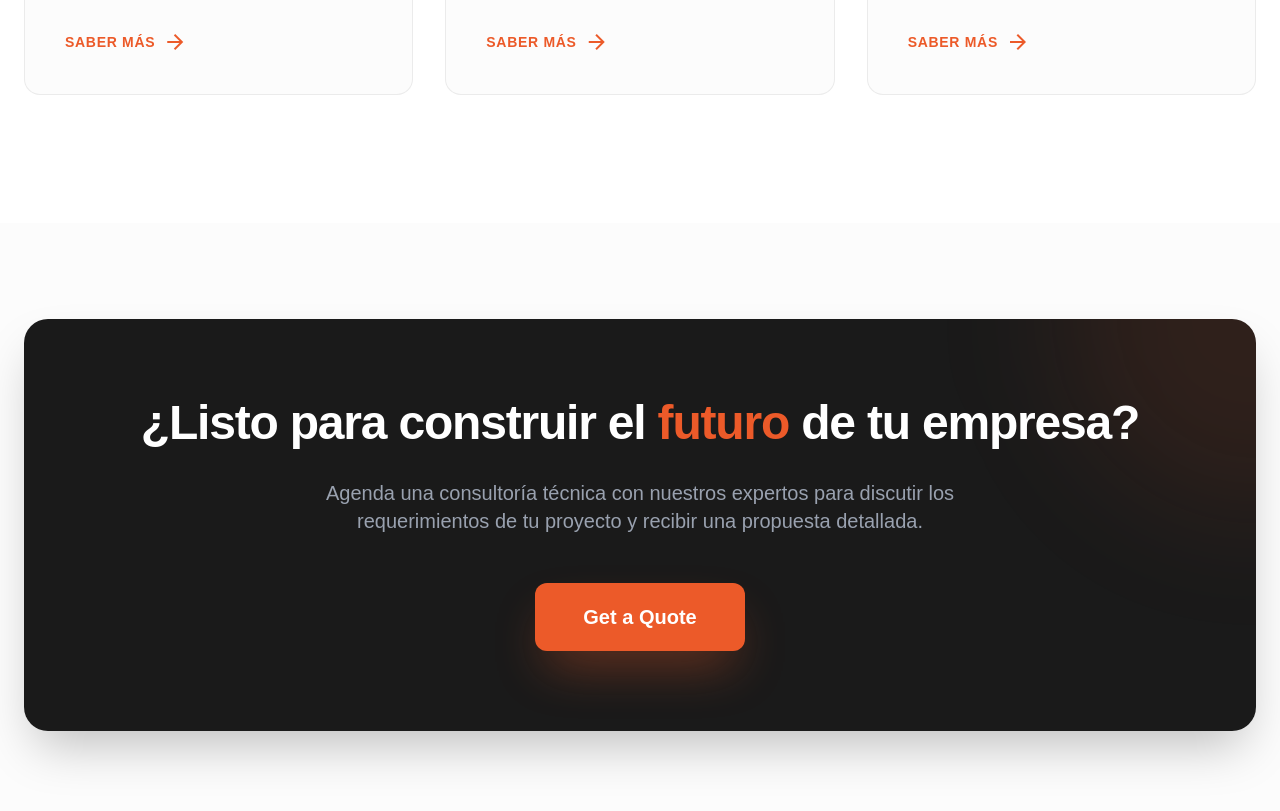
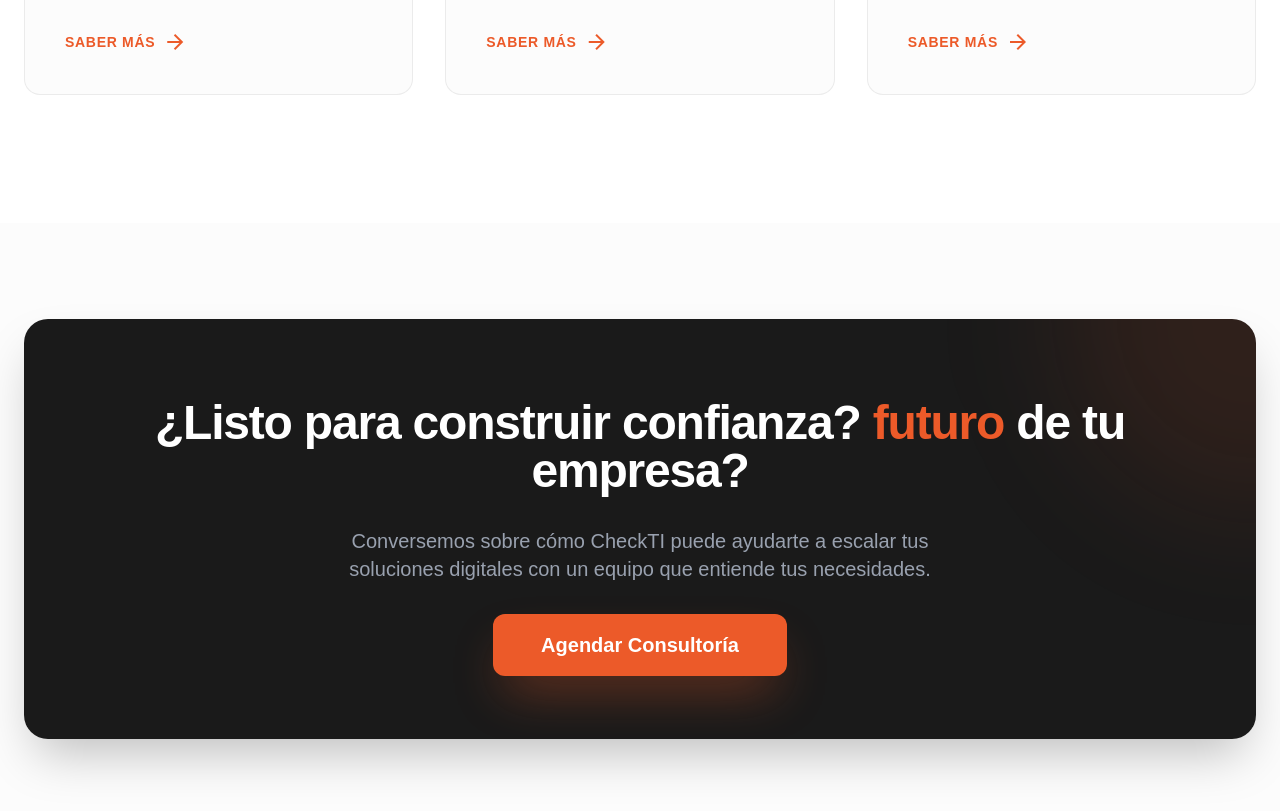
Before and after one commit to jfreakp/checkit, a Next.js app: page / in a window 1280 px wide. Shown: the part 1560-2371 px from the top of the page. Built offline with nearby package versions, Linux system fonts and the light colour scheme.

Commit message:
Se arregla diseño.

```diff
--- a/app/about/page.tsx
+++ b/app/about/page.tsx
@@ -1,3 +1,14 @@
+import { CardEnviarEncuesta } from "@/sharing/components/CardEnviarEncuesta";
+
+const infoCard = {
+    title1: "¿Listo para  ",
+    title2: "construir ",
+    title3: "confianza?",
+    description: "Conversemos sobre cómo CheckTI puede ayudarte a escalar tus soluciones digitales con un equipo que entiende tus necesidades.",
+    primaryActionText: "Agendar Consultoría",
+    secondaryActionText: "Nuestra Metodología"
+};
+
 export default function AboutPage() {
     return (
         <main className="flex-1">
@@ -143,24 +154,15 @@
                     </div>
                 </div>
             </section>
-            <section className="py-24 px-6 bg-background-light">
-                <div className="max-w-[1000px] mx-auto bg-dark-accent rounded-3xl p-16 text-center text-white relative overflow-hidden shadow-2xl">
-                    <div className="absolute -bottom-24 -left-24 w-64 h-64 bg-primary/20 rounded-full blur-3xl"></div>
-                    <div className="absolute -top-24 -right-24 w-64 h-64 bg-primary/10 rounded-full blur-3xl"></div>
-                    <h2 className="text-4xl md:text-5xl font-black mb-6 relative z-10">¿Listo para construir confianza?</h2>
-                    <p className="text-white/70 mb-10 text-xl max-w-2xl mx-auto relative z-10">
-                        Conversemos sobre cómo CheckTI puede ayudarte a escalar tus soluciones digitales con un equipo que entiende tus necesidades.
-                    </p>
-                    <div className="flex flex-col sm:flex-row gap-4 justify-center relative z-10">
-                        <button className="bg-primary text-white font-bold px-10 py-5 rounded-xl hover:bg-primary/90 transition-all text-lg shadow-2xl shadow-primary/30">
-                            Agendar Consultoría
-                        </button>
-                        <button className="bg-white/10 text-white font-bold px-10 py-5 rounded-xl hover:bg-white/20 transition-all text-lg border border-white/20">
-                            Nuestra Metodología
-                        </button>
-                    </div>
-                </div>
-            </section>
+
+            <CardEnviarEncuesta
+                title1={infoCard.title1}
+                title2={infoCard.title2}
+                title3={infoCard.title3}
+                description={infoCard.description}
+                primaryActionText={infoCard.primaryActionText}
+                secondaryActionText={infoCard.secondaryActionText}
+            />
         </main>
     );
 }
--- a/app/page.tsx
+++ b/app/page.tsx
@@ -1,5 +1,7 @@
 import CardEmpresas from "@/components/home/CardEmpresas";
 import Slider from "@/components/home/Slider";
+import { CardEnviarEncuesta } from "@/sharing/components/CardEnviarEncuesta";
+import { title } from "process";
 
 const itemsEmpresas = [
   {
@@ -15,6 +17,15 @@
     height: 50,
   }
 ]
+
+const infoCard = {
+    title1: "¿Listo para construir confianza?",
+    title2: "futuro",
+    title3: "de tu empresa?",
+    description: "Conversemos sobre cómo CheckTI puede ayudarte a escalar tus soluciones digitales con un equipo que entiende tus necesidades.",
+    primaryActionText: "Agendar Consultoría",
+    secondaryActionText: "Nuestra Metodología"
+};
 
 export default function Home() {
   return (
@@ -94,23 +105,17 @@
           </div>
         </div>
       </section>
-      <section className="py-24 relative overflow-hidden">
-        <div className="brand-wave-bottom"></div>
-        <div className="max-w-7xl mx-auto px-6">
-          <div className="bg-corporate-heading rounded-3xl p-10 md:p-20 text-center relative overflow-hidden shadow-2xl">
-            <div className="absolute top-0 right-0 w-96 h-96 bg-primary/10 rounded-full -mr-48 -mt-48 blur-3xl"></div>
-            <div className="relative z-10">
-              <h2 className="text-4xl md:text-5xl font-extrabold text-white mb-8 tracking-tight">¿Listo para construir el <span className="text-primary">futuro</span> de tu empresa?</h2>
-              <p className="text-gray-400 max-w-2xl mx-auto mb-12 text-lg md:text-xl">
-                Agenda una consultoría técnica con nuestros expertos para discutir los requerimientos de tu proyecto y recibir una propuesta detallada.
-              </p>
-              <button className="bg-primary text-white px-12 py-5 rounded-xl font-bold text-xl hover:scale-105 transition-transform shadow-2xl shadow-primary/40">
-                Get a Quote
-              </button>
-            </div>
-          </div>
-        </div>
-      </section>
+
+      <CardEnviarEncuesta
+        title1={infoCard.title1}
+        title2={infoCard.title2}
+        title3={infoCard.title3}
+        description={infoCard.description}
+        primaryActionText={infoCard.primaryActionText}
+        secondaryActionText={infoCard.secondaryActionText}
+      />
+
+
     </main>
   );
 }
--- a/components/navbar/NavBar.tsx
+++ b/components/navbar/NavBar.tsx
@@ -17,7 +17,7 @@
         <div>
             <div className="md:hidden w-full">
                 <button
-                    className="p-2 focus:outline-none w-full color-background-light border-b border-gray-200 justify-end flex shadow-sm"
+                    className="p-2 focus:outline-none w-full bg-white border-b border-gray-200 justify-end flex shadow-sm"
                     onClick={() => setOpen(!open)}
                     aria-label="Abrir menú"
                 >
@@ -28,7 +28,7 @@
                     </div>
                 </button>
                 {open && (
-                    <nav className="absolute left-0 top-[56px] w-full flex flex-col gap-4 color-background-light shadow z-50 p-4">
+                    <nav className="absolute left-0 top-[56px] w-full flex flex-col gap-4 bg-white shadow z-50 p-4">
                         {navItems.map((item) => (
                             <ActiveLink
                                 key={item.path}
--- /dev/null
+++ b/sharing/components/CardEnviarEncuesta.tsx
@@ -0,0 +1,38 @@
+import Link from "next/link"
+
+interface CardEnviarEncuestaProps {
+    title1?: string
+    title2?: string
+    title3?: string
+    description?: string
+    primaryActionText?: string
+    secondaryActionText?: string
+}
+
+export const CardEnviarEncuesta = ({
+    title1,
+    title2,
+    title3,
+    description,
+    primaryActionText
+}: CardEnviarEncuestaProps) => {
+    return (
+        <section className="py-24 relative overflow-hidden">
+            <div className="brand-wave-bottom"></div>
+            <div className="max-w-7xl mx-auto px-6">
+                <div className="bg-corporate-heading rounded-3xl p-10 md:p-20 text-center relative overflow-hidden shadow-2xl">
+                    <div className="absolute top-0 right-0 w-96 h-96 bg-primary/10 rounded-full -mr-48 -mt-48 blur-3xl"></div>
+                    <div className="relative z-10">
+                        <h2 className="text-4xl md:text-5xl font-extrabold text-white mb-8 tracking-tight">{title1} <span className="text-primary">{title2}</span> {title3}</h2>
+                        <p className="text-gray-400 max-w-2xl mx-auto mb-12 text-lg md:text-xl">
+                            {description}
+                        </p>
+                        <Link className="bg-primary text-white px-12 py-5 rounded-xl font-bold text-xl hover:scale-105 transition-transform shadow-2xl shadow-primary/40" href="/contacto" >
+                            {primaryActionText}
+                        </Link>
+                    </div>
+                </div>
+            </div>
+        </section>
+    )
+}
```
